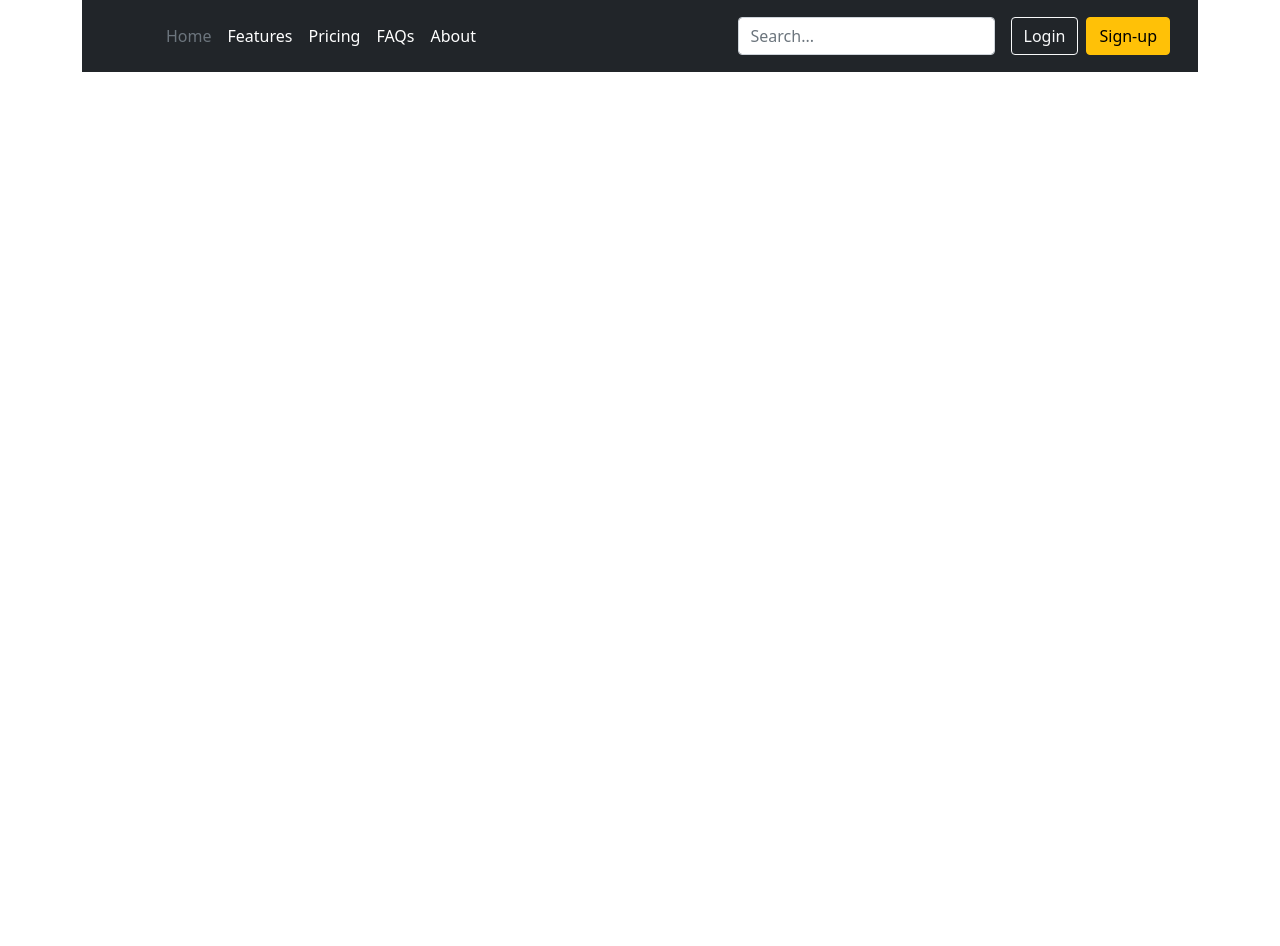
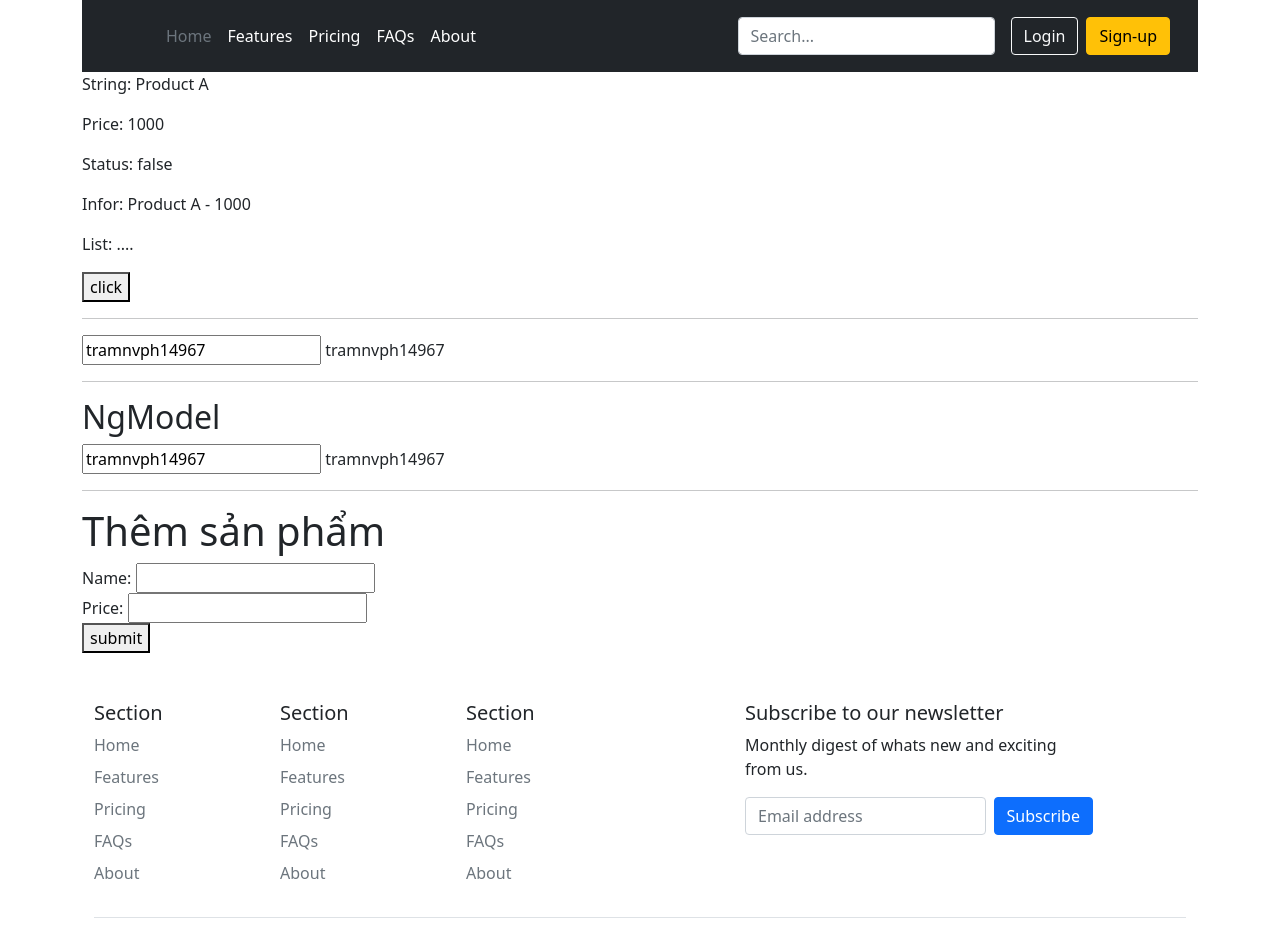
Before and after one commit to Tramnvph14967/Front_End_Framework_1, an Angular app: page / in a window 1280 px wide. Shown: the top 946 px of the page. Before the commit the page ends 800 px from the top, so only its background shows below. Built offline with nearby package versions, Linux system fonts and the light colour scheme.

Commit message:
first commit

```diff
--- a/src/app/app-routing.module.ts
+++ b/src/app/app-routing.module.ts
@@ -2,11 +2,12 @@ import { NgModule } from '@angular/core';
 import { RouterModule, Routes } from '@angular/router';
 import { HeaderComponent } from './components/header/header.component';
 import { ProductsComponent } from './components/products/products.component';
-
+import { FooterComponent } from './components/footer/footer.component';
 
 const routes: Routes = [
   { path: 'header', component: HeaderComponent},
-  { path: 'product', component: ProductsComponent}
+  { path: 'product', component: ProductsComponent},
+  { path: 'footer', component: FooterComponent}
 ];
 
 @NgModule({
--- a/src/app/app.component.html
+++ b/src/app/app.component.html
@@ -1,2 +1,61 @@
 <app-header></app-header>
+<p>String: {{productName }}</p>
+<p>Price: {{productPrice}}</p>
+<p>Status: {{productStatus}}</p>
+<p>Infor: {{productName}} - {{productPrice}}</p>
+<p>List: ....</p>
+<button (click)="onHandleClick()">click</button>
+
+<div *ngIf="productStatus">
+    <table class="table table-bordered">
+        <thead>
+            <tr>
+                <th>Id</th>
+                <th>Name</th>
+                <th>Price</th>
+                <th>Status</th>
+                <th>Activity</th>
+            </tr>
+        </thead>
+        <tbody>
+            <tr *ngFor="let product of productList; let i = index">
+                <td>{{i +1}}</td>
+                <td>{{product.name}}</td>
+                <td>{{product.price}}</td>
+                <td>{{product.status ? "Còn hàng" : "Hết hàng"}} </td>
+                <td>
+
+                    <button (click)="onHandleDelete(product.id)">Delete</button>
+                </td>
+            </tr>
+        </tbody>
+    </table>
+</div>
+
+<hr>
+
+<form action="">
+    <input type="text" (keypress)="onHandleKeyPress($event)" value="{{title}}"> {{title}}
+</form>
+
+<hr>
+
+<h2>NgModel</h2>
+<input type="text" [(ngModel)]="title" value="{{title}}"> {{title}}
+
+<hr>
+
+<h1>Thêm sản phẩm</h1>
+<form action="">
+    Name: <input type="text" name="productName"><br>
+    Price: <input type="number" name="productPrice"><br>
+    <button>submit</button>
+</form>
+
+
+
+
+
+
 <router-outlet></router-outlet>
+<app-footer></app-footer>
--- a/src/app/app.component.ts
+++ b/src/app/app.component.ts
@@ -1,4 +1,6 @@
+import { NumberSymbol } from '@angular/common';
 import { Component } from '@angular/core';
+import { filter } from 'rxjs';
 
 @Component({
   selector: 'app-root',
@@ -7,4 +9,53 @@ import { Component } from '@angular/core';
 })
 export class AppComponent {
   title = 'tramnvph14967';
+  productName: string = "Product A";
+  productPrice: number = 1000;
+  productStatus: boolean = false;
+  productInfo: { id: number, price: number, name: string } = {
+    id: 1,
+    name: "product A",
+    price: 2000
+  };
+
+  productList: { id: number, price: number, name: string, status: boolean }[] = [
+    {
+      id: 1,
+      name: "product A",
+      price: 2000,
+      status: false
+    },
+    {
+      id: 2,
+      name: "product B",
+      price: 3000,
+      status: true
+    }
+  ]
+
+
+  onHandleClick() {
+    console.log("clickek");
+    this.productStatus = !this.productStatus
+  }
+
+  onHandleAdd(id:number, name:string, price: number, status: string) {
+
+
+  }
+
+  onHandleDelete(id: number) {
+    alert("Bạn có muốn xóa sản phẩm hay không?");
+    this.productList = this.productList.filter(product => product.id !== id)
+    console.log(id);
+  }
+
+
+  onHandleKeyPress(event: any) {
+    console.log(event.target.value);
+    this.title = event.target.value;
+  }
+
+
+
 }
--- /dev/null
+++ b/src/app/components/footer/footer.component.html
@@ -0,0 +1,59 @@
+<div class="container">
+    <footer class="py-5">
+      <div class="row">
+        <div class="col-2">
+          <h5>Section</h5>
+          <ul class="nav flex-column">
+            <li class="nav-item mb-2"><a href="#" class="nav-link p-0 text-muted">Home</a></li>
+            <li class="nav-item mb-2"><a href="#" class="nav-link p-0 text-muted">Features</a></li>
+            <li class="nav-item mb-2"><a href="#" class="nav-link p-0 text-muted">Pricing</a></li>
+            <li class="nav-item mb-2"><a href="#" class="nav-link p-0 text-muted">FAQs</a></li>
+            <li class="nav-item mb-2"><a href="#" class="nav-link p-0 text-muted">About</a></li>
+          </ul>
+        </div>
+
+        <div class="col-2">
+          <h5>Section</h5>
+          <ul class="nav flex-column">
+            <li class="nav-item mb-2"><a href="#" class="nav-link p-0 text-muted">Home</a></li>
+            <li class="nav-item mb-2"><a href="#" class="nav-link p-0 text-muted">Features</a></li>
+            <li class="nav-item mb-2"><a href="#" class="nav-link p-0 text-muted">Pricing</a></li>
+            <li class="nav-item mb-2"><a href="#" class="nav-link p-0 text-muted">FAQs</a></li>
+            <li class="nav-item mb-2"><a href="#" class="nav-link p-0 text-muted">About</a></li>
+          </ul>
+        </div>
+
+        <div class="col-2">
+          <h5>Section</h5>
+          <ul class="nav flex-column">
+            <li class="nav-item mb-2"><a href="#" class="nav-link p-0 text-muted">Home</a></li>
+            <li class="nav-item mb-2"><a href="#" class="nav-link p-0 text-muted">Features</a></li>
+            <li class="nav-item mb-2"><a href="#" class="nav-link p-0 text-muted">Pricing</a></li>
+            <li class="nav-item mb-2"><a href="#" class="nav-link p-0 text-muted">FAQs</a></li>
+            <li class="nav-item mb-2"><a href="#" class="nav-link p-0 text-muted">About</a></li>
+          </ul>
+        </div>
+
+        <div class="col-4 offset-1">
+          <form>
+            <h5>Subscribe to our newsletter</h5>
+            <p>Monthly digest of whats new and exciting from us.</p>
+            <div class="d-flex w-100 gap-2">
+              <label for="newsletter1" class="visually-hidden">Email address</label>
+              <input id="newsletter1" type="text" class="form-control" placeholder="Email address">
+              <button class="btn btn-primary" type="button">Subscribe</button>
+            </div>
+          </form>
+        </div>
+      </div>
+
+      <div class="d-flex justify-content-between py-4 my-4 border-top">
+        <p>© 2021 Company, Inc. All rights reserved.</p>
+        <ul class="list-unstyled d-flex">
+          <li class="ms-3"><a class="link-dark" href="#"><svg class="bi" width="24" height="24"><use xlink:href="#twitter"></use></svg></a></li>
+          <li class="ms-3"><a class="link-dark" href="#"><svg class="bi" width="24" height="24"><use xlink:href="#instagram"></use></svg></a></li>
+          <li class="ms-3"><a class="link-dark" href="#"><svg class="bi" width="24" height="24"><use xlink:href="#facebook"></use></svg></a></li>
+        </ul>
+      </div>
+    </footer>
+  </div>
--- /dev/null
+++ b/src/app/components/footer/footer.component.ts
@@ -0,0 +1,15 @@
+import { Component, OnInit } from '@angular/core';
+
+@Component({
+  selector: 'app-footer',
+  templateUrl: './footer.component.html',
+  styleUrls: ['./footer.component.css']
+})
+export class FooterComponent implements OnInit {
+
+  constructor() { }
+
+  ngOnInit(): void {
+  }
+
+}
```
Also changed, not shown: src/app/app.module.ts (+6 -2 lines), src/app/components/footer/footer.component.css (added), 1 other file (tests, documents, lock files or other folders).
